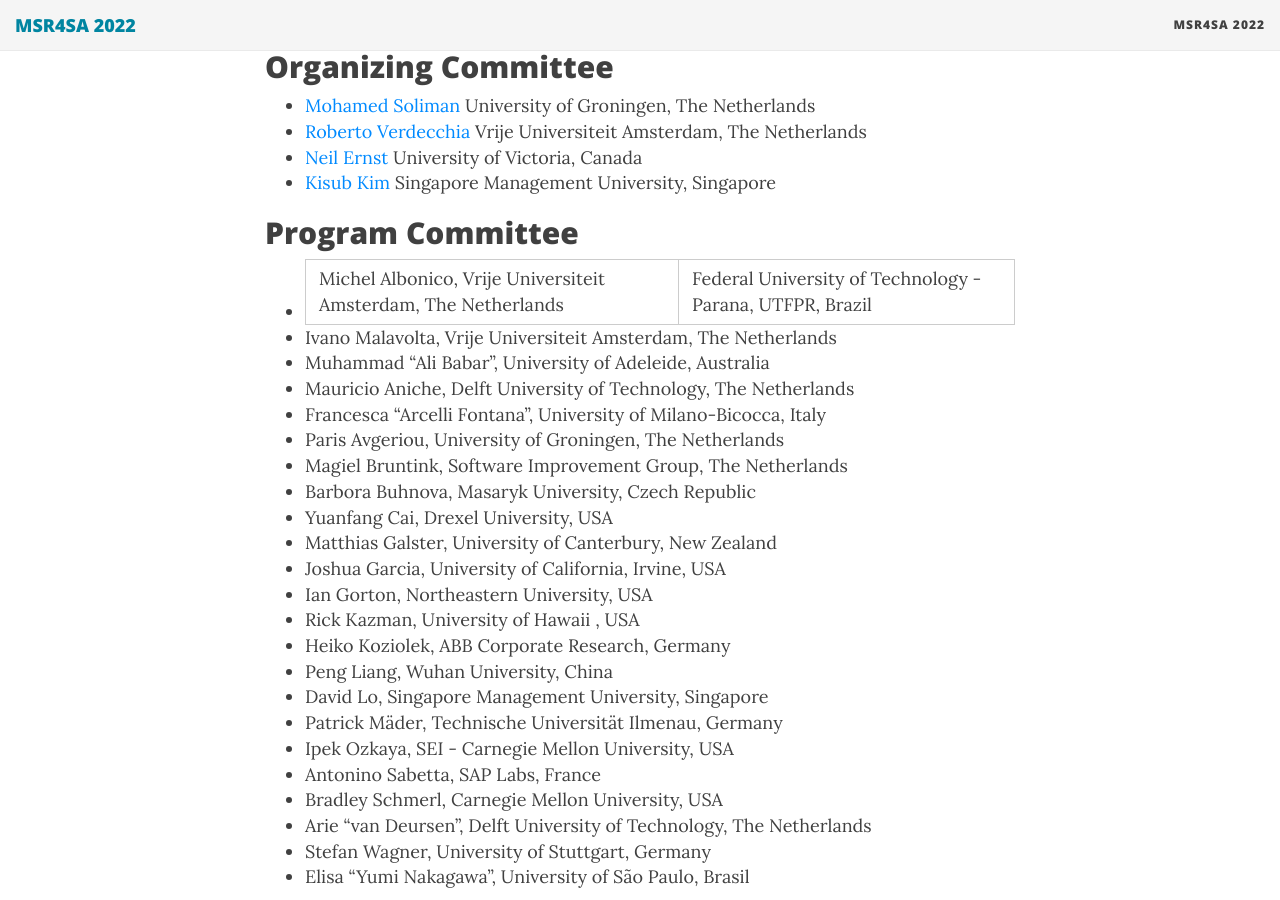
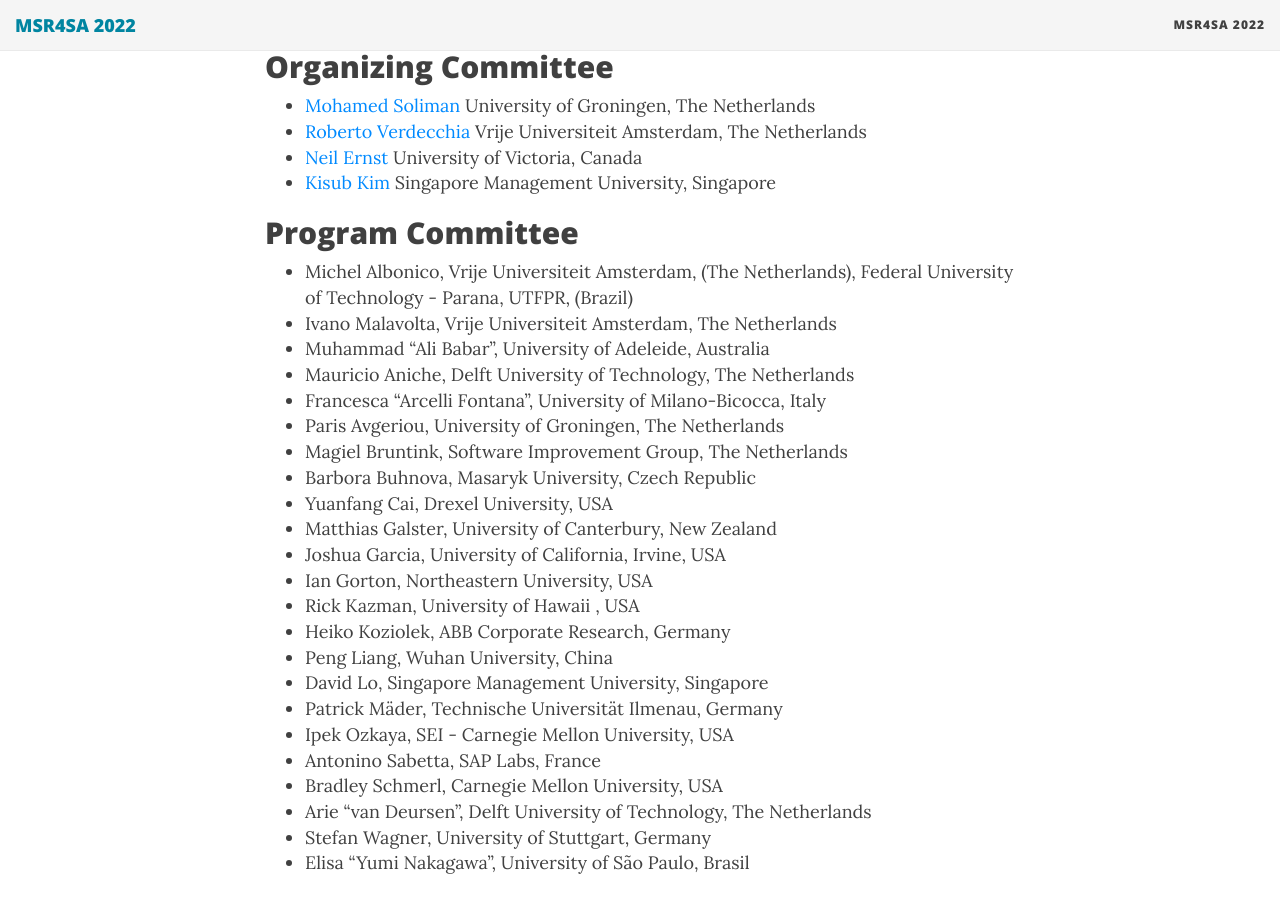
Before and after one commit to MSR4SA/msr4sa.github.io, a Jekyll site: the page built from msr4sa2022.md, in a window 1280 px wide and 900 px high, scrolled down 1114 px. Built offline with Jekyll 4.4.1, drawn with Linux system fonts in a browser that asks for light colours; nearby versions of some CDN libraries.

Commit message:
minor modification on program committee

```diff
--- a/msr4sa2022.md
+++ b/msr4sa2022.md
@@ -91,7 +91,7 @@
 
 
 ## Program Committee
-* Michel Albonico, Vrije Universiteit Amsterdam, The Netherlands | Federal University of Technology - Parana, UTFPR, Brazil
+* Michel Albonico, Vrije Universiteit Amsterdam, (The Netherlands), Federal University of Technology - Parana, UTFPR, (Brazil)
 * Ivano Malavolta, Vrije Universiteit Amsterdam, The Netherlands
 * Muhammad "Ali Babar", University of Adeleide, Australia
 * Mauricio Aniche, Delft University of Technology, The Netherlands
```
